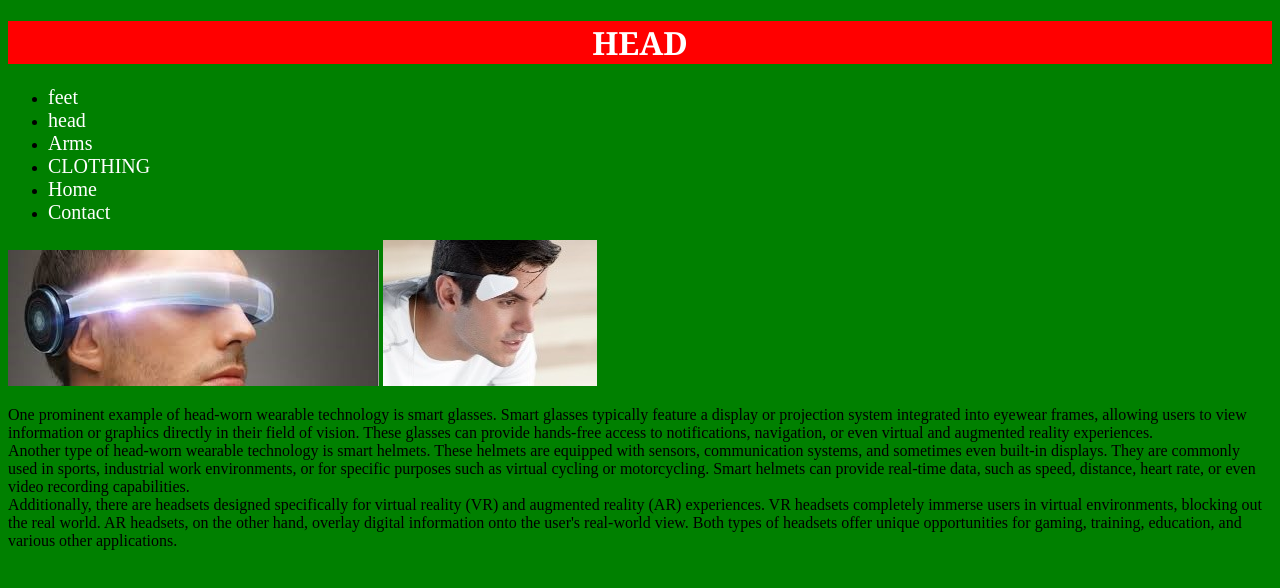
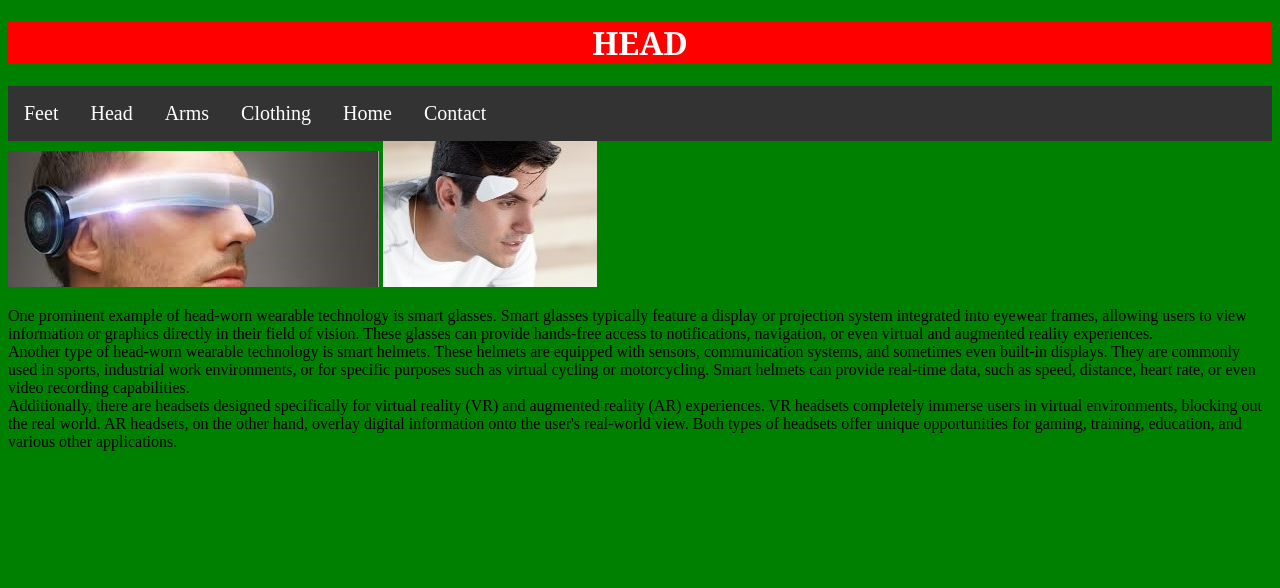
Before and after one commit to Wearabletechnology1/Wearabletechnology1.github.io, a plain HTML site: page Head.html in a window 1280 px wide. Drawn offline with Linux system fonts and the light colour scheme.

Commit message:
Update Head.html

```diff
--- a/Head.html
+++ b/Head.html
@@ -14,7 +14,29 @@
 
   color: hotpink;
 }
+	ul {
+  list-style-type: none;
+  margin: 0;
+  padding: 0;
+  overflow: hidden;
+  background-color: #333333;
+}
 
+li {
+  float: left;
+}
+
+li a {
+  display: block;
+  color: white;
+  text-align: center;
+  padding: 16px;
+  text-decoration: none;
+}
+
+li a:hover {
+  background-color: #111111;
+}
 	</style>
 
 </head>
@@ -26,10 +48,10 @@
 
 	<ul>
 
-	<LI><a href="Feet.html">feet</a></LI>
-	<li><a href="Head.html">head</a></li>
+	<LI><a href="Feet.html">Feet</a></LI>
+	<li><a href="Head.html">Head</a></li>
 	<li><a href="Arms.html">Arms</a></li>
-	<li><a href="Clothing.html">CLOTHING</a></li>
+	<li><a href="Clothing.html">Clothing</a></li>
 	<LI><a href="index.html">Home</a></li>
 	<li><a href="contact.html">Contact</a></li>
 
```
